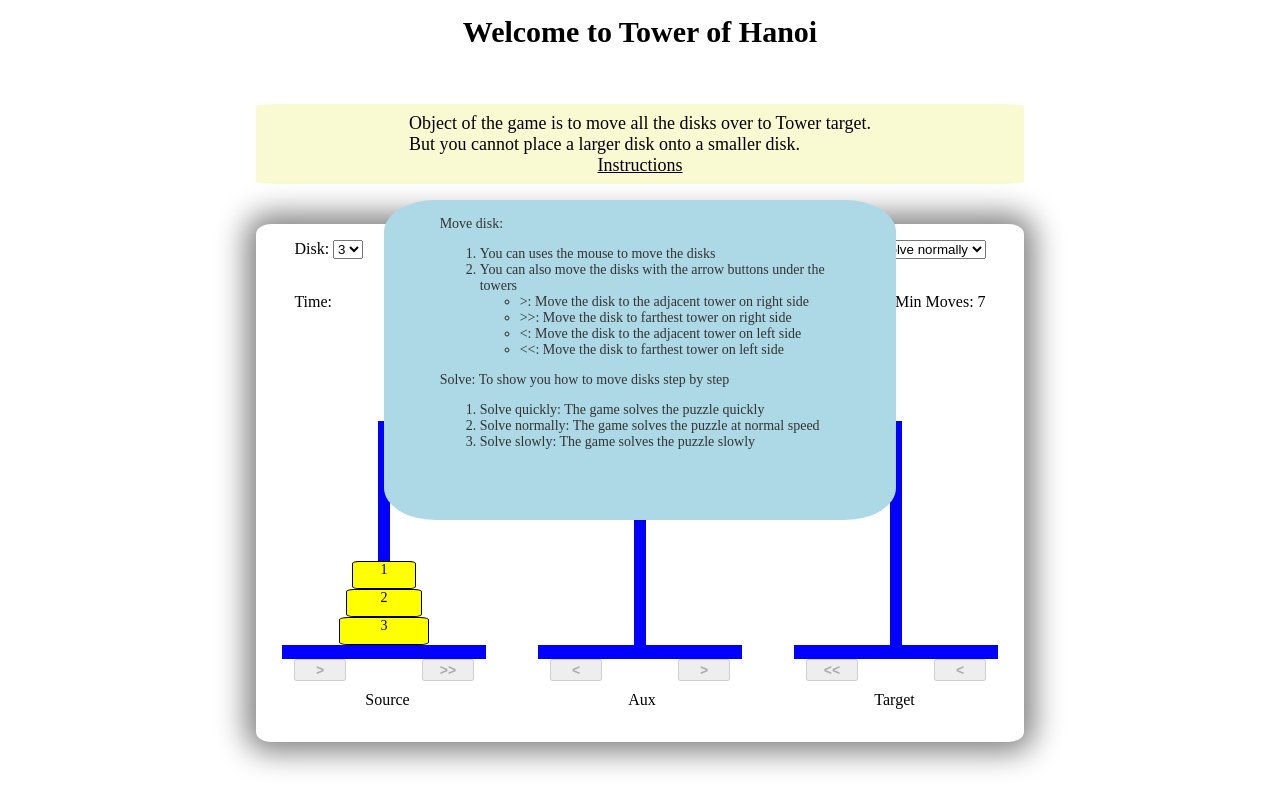
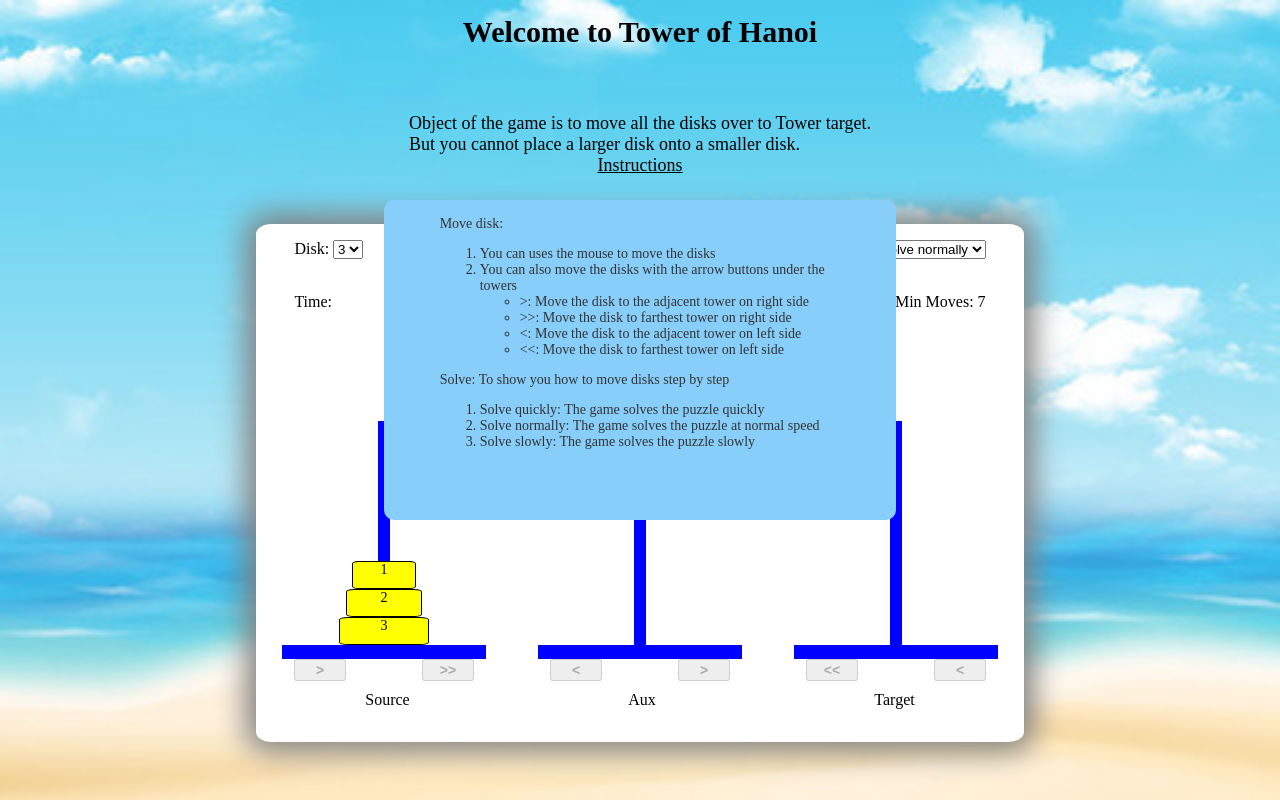
Before and after one commit to life2free/Hanoi, a plain HTML site: page index.html in a window 1280 px wide. Both pictures are taken after a click on the element "Instructions". Drawn offline with nearby package versions, Linux system fonts and the light colour scheme.

Commit message:
add the background image

```diff
--- a/css/style.css
+++ b/css/style.css
@@ -12,6 +12,11 @@ body {
   flex-direction: column;
   justify-content: space-evenly;
   align-items: center;
+  background-image: url("../img/background.jpg");
+  background-color: #cccccc; /* Used if the image is unavailable */
+  background-position: center; /* Center the image */
+  background-repeat: no-repeat; /* Do not repeat the image */
+  background-size: cover;
 }
 
 .font-12 {
@@ -56,7 +61,7 @@ body {
   margin: 0 20%;
   width: 60%;
   height: 50%;
-  background-color: lightgoldenrodyellow;
+  /* background-color: lightgoldenrodyellow; */
   border-radius: 3%;
   display: flex;
   flex-direction: column;
@@ -76,9 +81,10 @@ body {
   position: absolute;
   display: none;
   border: 5% solid #dddddd;
-  background-color: lightblue;
-  border-radius: 10%;
+  background-color: lightskyblue;
+  border-radius: 10px;
   color: #333333;
+  /* color: lightseagreen; */
   z-index: 3;
 }
 
@@ -103,6 +109,7 @@ body {
   align-items: center;
   border-radius: 2%;
   box-shadow: 0px 0px 30px 10px grey;
+  background-color: white;
 }
 
 .actoins {
@@ -279,7 +286,7 @@ body {
   display: none;
   border: 5% solid #dddddd;
   background-color: lightblue;
-  border-radius: 10%;
+  border-radius: 10px;
   color: #333333;
   z-index: 3;
   display: flex;
```
Also changed, not shown: img/background.jpg (added).
